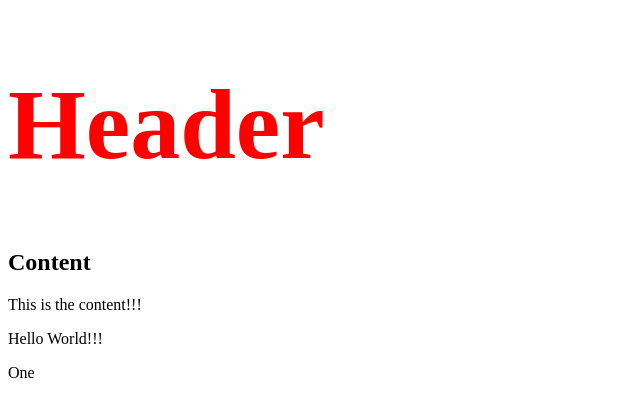
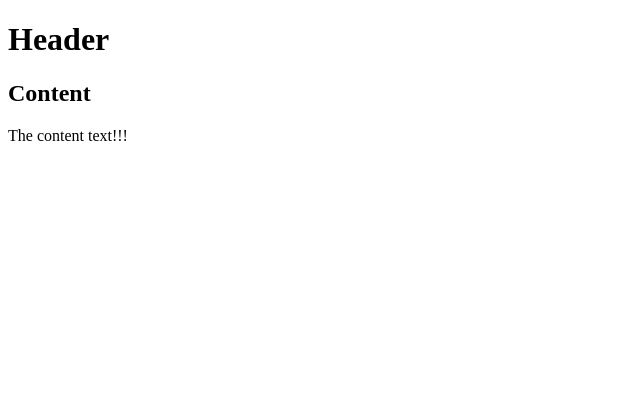
Before and after one commit to anhvurz90/ReactJs, a React app: page / in a window 1280 px wide. Shown: the top 416 px of the page, without its empty margins (0-640 px from the left). Built offline with nearby package versions, Linux system fonts and the light colour scheme.

Commit message:
ReactJS - Component: Add Stateless example

```diff
--- /dev/null
+++ b/App1.jsx
@@ -0,0 +1,35 @@
+import React from 'react';
+
+class App1 extends React.Component {
+	render() {
+		return (
+			<div>
+				<Header/>
+				<Content/>
+			</div>
+		);
+	}
+}
+
+class Header extends React.Component {
+	render() {
+		return (
+			<div>
+				<h1>Header</h1>
+			</div>
+		);
+	}
+}
+
+class Content extends React.Component {
+	render() {
+		return (
+			<div>
+				<h2>Content</h2>
+				<p>The content text!!!</p>
+			</div>
+		);
+	}
+}
+
+export default App1;
--- a/main.js
+++ b/main.js
@@ -1,5 +1,7 @@
 import React from 'react';
 import ReactDOM from 'react-dom';
 import App from './App.jsx';
+import App1 from './App1.jsx';
 
-ReactDOM.render(<App/>, document.getElementById("app"));
+//ReactDOM.render(<App/>, document.getElementById("app"));
+ReactDOM.render(<App1/>, document.getElementById("app"));
```
